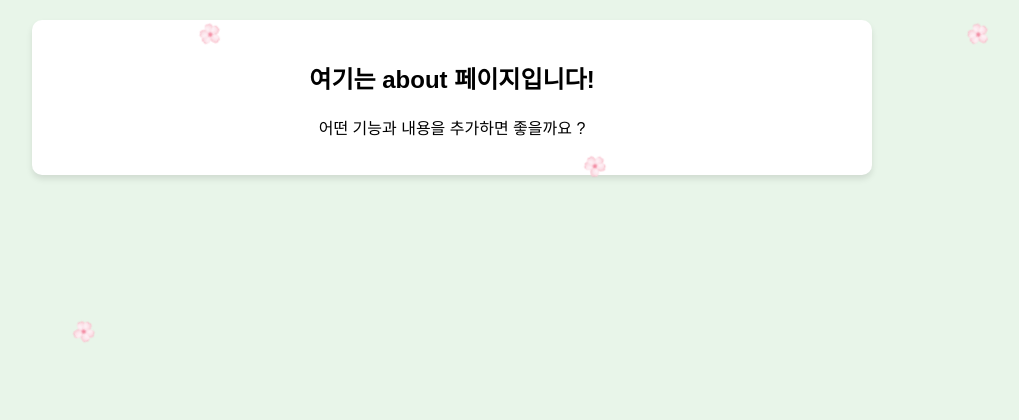
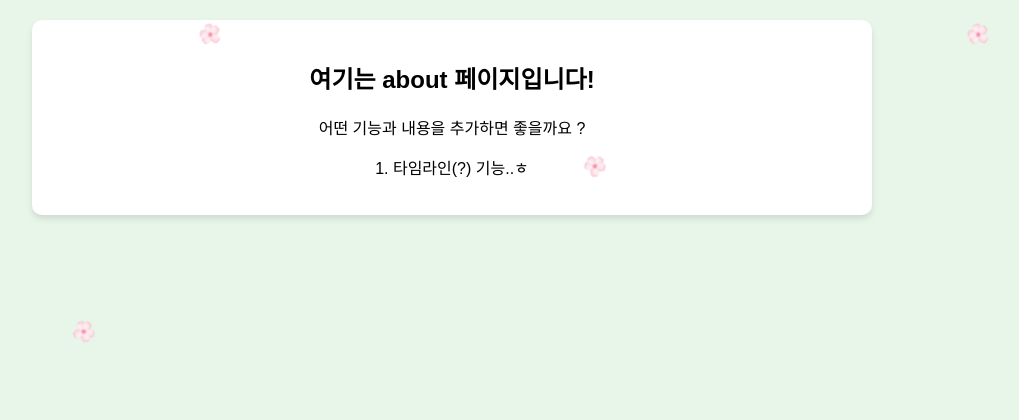
Before and after one commit to JiHunHeo/softwareContest, a Flask app: page /about in a window 1280 px wide. Shown: the part 68-488 px from the top of the page, without its empty margins (188-1207 px from the left). Run offline with Flask 3, Linux system fonts and the light colour scheme.

Commit message:
branch test commit'

```diff
--- a/main/templates/about.html
+++ b/main/templates/about.html
@@ -1,4 +1,5 @@
 {% extends "base.html" %} {% block title %}다른 페이지{% endblock %} {% block content %}
 <h1>여기는 about 페이지입니다!</h1>
 <p>어떤 기능과 내용을 추가하면 좋을까요 ?</p>
+<p>1. 타임라인(?) 기능..ㅎ</p>
 {% endblock %}
```
